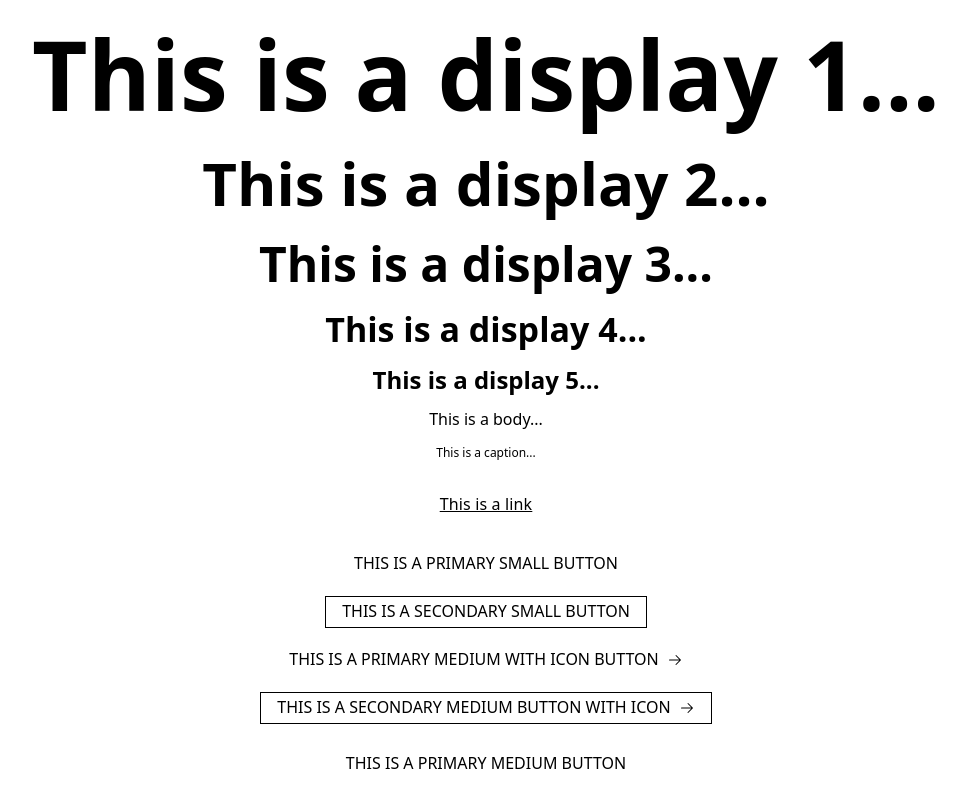
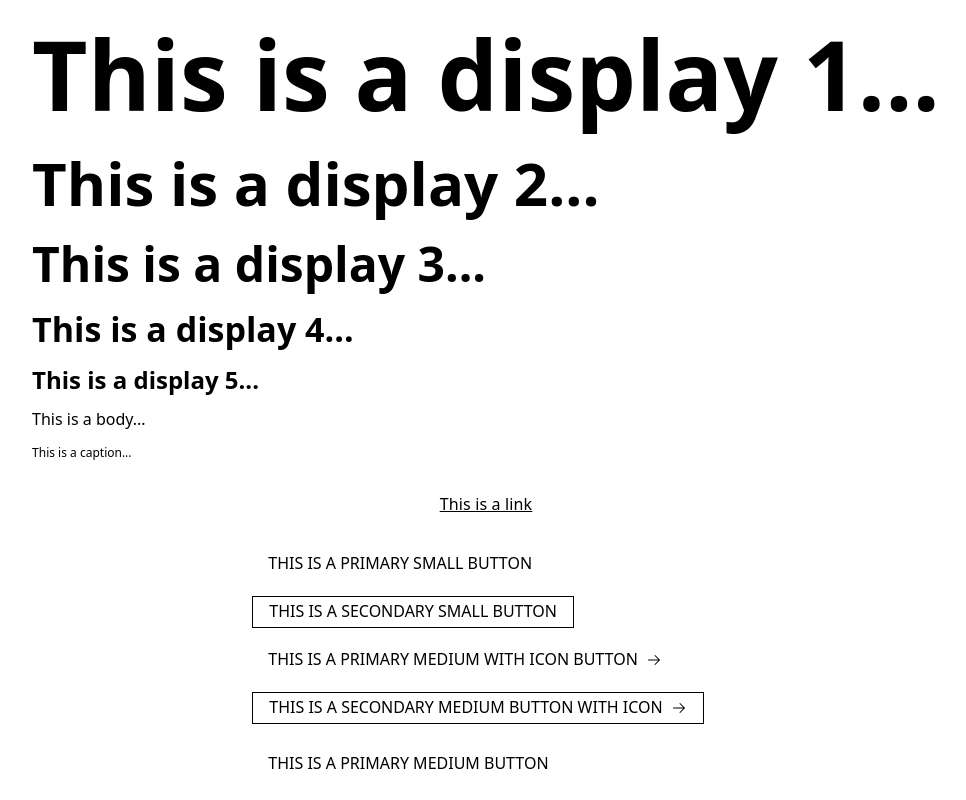
Before and after one commit to Hmoulvad/NewProject, a Next.js app: page /ui in a window 1280 px wide. Shown: the top 800 px of the page, without its empty margins (154-1120 px from the left). Built offline with nearby package versions, Linux system fonts and the light colour scheme.

Commit message:
Update container section layout in styles.module.css

```diff
--- a/src/app/ui/styles.module.css
+++ b/src/app/ui/styles.module.css
@@ -6,9 +6,8 @@
 }
 
 .container section {
-  display: flex;
-  flex-direction: column;
+  display: grid;
   gap: 1rem;
   width: 100%;
-  align-items: center;
+  justify-content: center;
 }
```
